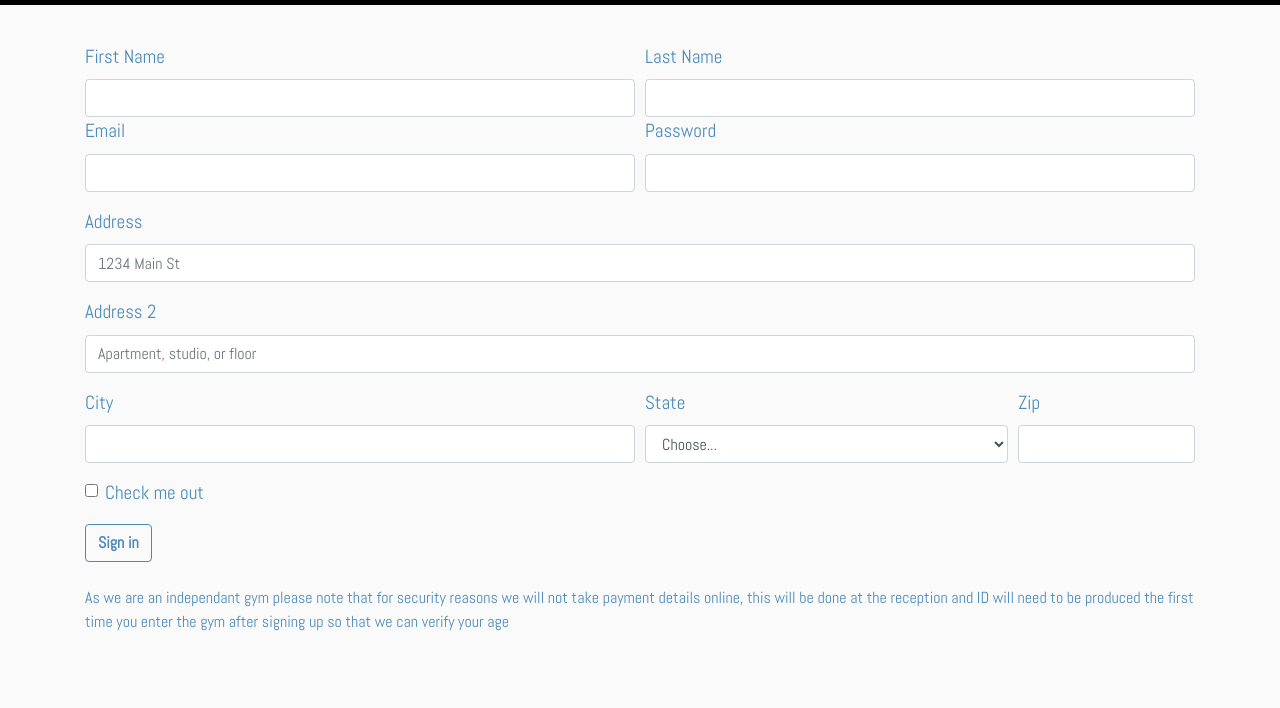
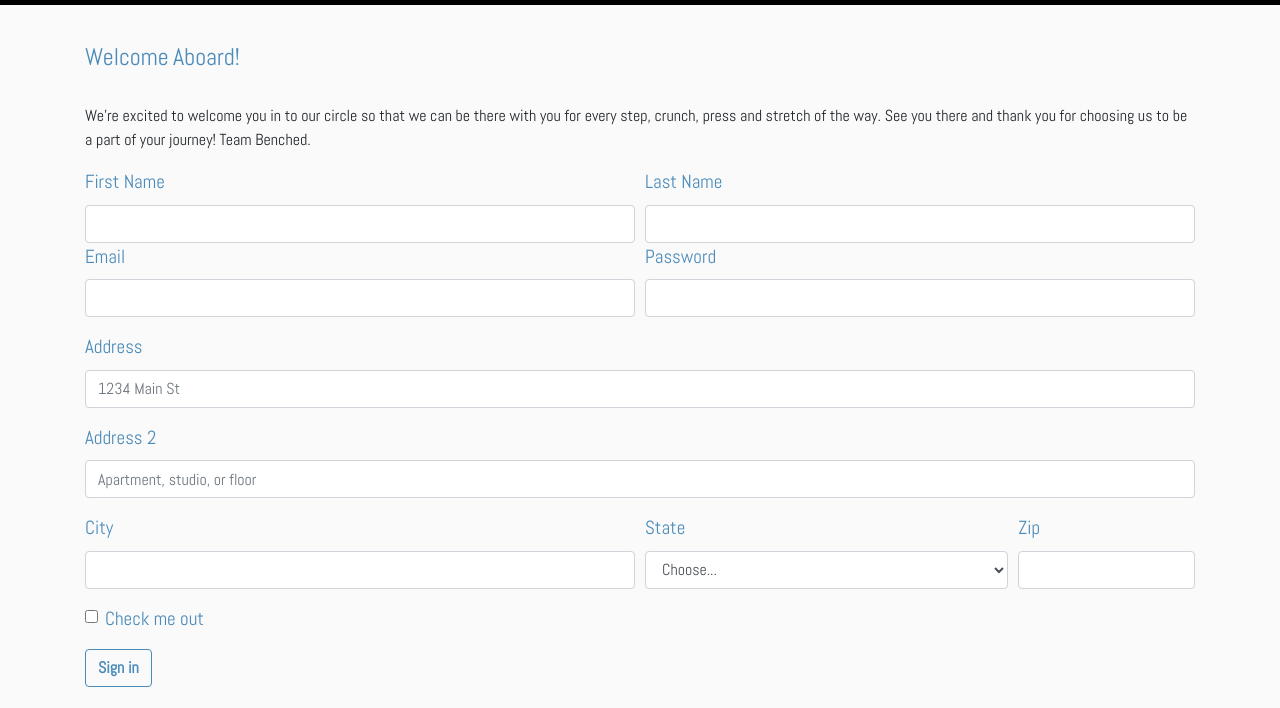
Before and after one commit to Code-Institute-Submissions/PaulSweeney-cmd-Benched_24-7-cmd., a plain HTML site: page signup.html in a window 1280 px wide. Shown: the part 74-782 px from the top of the page. Drawn offline with nearby package versions, Linux system fonts and the light colour scheme.

Commit message:
Feat: Created some welcome text below welcome header and I gave its p element a class of welcome-message-text to allow individual styling

```diff
--- a/signup.html
+++ b/signup.html
@@ -40,6 +40,13 @@
 </nav>
 <!--------------------------------------------------Sign Up-->
 <div class="container sign-up-container">
+    <div class="row">
+        <div class="col-12">
+        <h4 class="welcome-aboard-text">Welcome Aboard!</h4>
+        <p class="welcome-message-text">We're excited to welcome you in to our circle so that we can be there with you for every step, crunch, press and stretch of the way. See you there and thank you for choosing us to be a part of your journey! Team Benched.</p>
+        </div>
+    </div>
+
     <form>
     <div class="form-row">
         <div class="col-md-6">
@@ -97,9 +104,10 @@
     <div class="row">
         <div class="col-12">
             <br>
-            <p class="signup-disclaimer-text"> As we are an independant gym please note that for security reasons we will not take payment details online,
-                this will be done at the reception and ID will need to be produced the first time you enter the gym after
-                signing up so that we can verify your age
+            <p class="signup-disclaimer-text">
+                As we are an independant gym please note that for security reasons we will not take payment details online,
+                this will be done at the reception. You must be over the age of 18 to join & ID will need to be produced
+                the first time you enter the gym so that we can verify your age and validate your account.
             </p>
         </div>
     </div>
```
